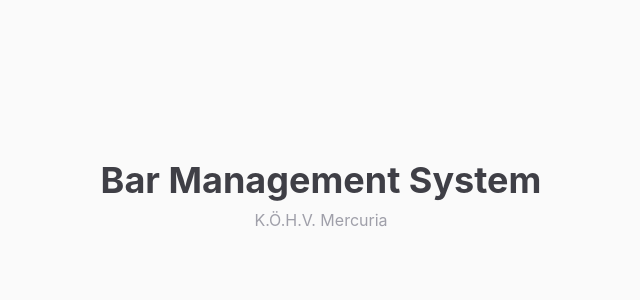
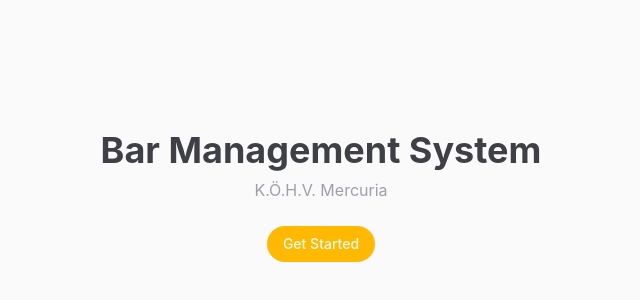
Before and after one commit to danielkalinx/barsystem-by-merc, a Next.js app: page / in a window 1280 px wide. Shown: the part 204-504 px from the top of the page, without its empty margins (319-959 px from the left). Built offline with nearby package versions, Linux system fonts and the light colour scheme.

Commit message:
refactor: replace globals.css with styles.css and update button component styles

```diff
--- a/src/app/(frontend)/layout.tsx
+++ b/src/app/(frontend)/layout.tsx
@@ -1,4 +1,4 @@
-import '@/app/globals.css'
+import './styles.css'
 
 export const metadata = {
   title: 'Bar Management System',
--- a/src/app/(frontend)/page.tsx
+++ b/src/app/(frontend)/page.tsx
@@ -1,9 +1,12 @@
+import { Button } from '@/components/ui/button'
+
 export default function LandingPage() {
   return (
     <div className="min-h-screen flex items-center justify-center">
       <div className="text-center">
         <h1 className="text-4xl font-bold">Bar Management System</h1>
         <p className="text-muted-foreground mt-2">K.Ö.H.V. Mercuria</p>
+        <Button className="mt-6">Get Started</Button>
       </div>
     </div>
   )
--- a/src/app/globals.css
+++ b/src/app/(frontend)/styles.css
@@ -1,9 +1,11 @@
 @import "tailwindcss";
+
+@custom-variant dark (&:is(.dark *));
 
 @theme inline {
   --color-background: var(--background);
   --color-foreground: var(--foreground);
-  --font-sans: var(--font-sans);
+  --font-sans: Inter, sans-serif;
   --font-mono: var(--font-geist-mono);
   --color-sidebar-ring: var(--sidebar-ring);
   --color-sidebar-border: var(--sidebar-border);
@@ -38,7 +40,7 @@
   --radius-md: calc(var(--radius) - 2px);
   --radius-lg: var(--radius);
   --radius-xl: calc(var(--radius) + 4px);
-  --font-serif: var(--font-serif);
+  --font-serif: Abhaya Libre, serif;
   --color-destructive-foreground: var(--destructive-foreground);
   --color-shadow-color: var(--shadow-color);
   --color-sidebar-background: var(--sidebar-background);
@@ -70,7 +72,7 @@
   --chart-4: oklch(0.473 0.125 46.201);
   --chart-5: oklch(0.414 0.105 45.904);
   --sidebar-foreground: oklch(0.269 0.000 0.000);
-  --sidebar: oklch(0.920 0.004 286.320);
+  --sidebar: oklch(1.000 0.000 0.000);
   --sidebar-primary: oklch(0.878 0.169 91.857);
   --sidebar-accent: oklch(0.987 0.021 95.277);
   --sidebar-accent-foreground: oklch(0.772 0.173 65.367);
@@ -96,7 +98,7 @@
   --input: oklch(0.371 0.000 0.000);
   --muted: oklch(0.239 0.000 0.000);
   --popover-foreground: oklch(0.922 0.000 0.000);
-  --primary-foreground: oklch(0.000 0.000 0.000);
+  --primary-foreground: oklch(0.987 0.021 95.277);
   --ring: oklch(0.769 0.165 70.080);
   --secondary-foreground: oklch(0.922 0.000 0.000);
   --chart-1: oklch(0.837 0.164 84.429);
@@ -104,7 +106,7 @@
   --chart-3: oklch(0.473 0.125 46.201);
   --chart-4: oklch(0.555 0.146 48.998);
   --chart-5: oklch(0.473 0.125 46.201);
-  --sidebar: oklch(0.168 0.000 0.000);
+  --sidebar: oklch(1.000 0.000 0.000);
   --sidebar-foreground: oklch(0.922 0.000 0.000);
   --sidebar-primary: oklch(0.769 0.165 70.080);
   --sidebar-primary-foreground: oklch(1.000 0.000 0.000);
@@ -153,3 +155,12 @@
   }
 
 }
+
+@layer base {
+  * {
+    @apply border-border outline-ring/50;
+  }
+  body {
+    @apply bg-background text-foreground;
+  }
+}
--- a/src/components/ui/button.tsx
+++ b/src/components/ui/button.tsx
@@ -1,39 +1,37 @@
-import * as React from "react"
-import { Slot } from "@radix-ui/react-slot"
-import { cva, type VariantProps } from "class-variance-authority"
+import * as React from 'react'
+import { Slot } from '@radix-ui/react-slot'
+import { cva, type VariantProps } from 'class-variance-authority'
 
-import { cn } from "@/lib/utils"
+import { cn } from '@/lib/utils'
 
 const buttonVariants = cva(
-  "inline-flex items-center justify-center gap-2 whitespace-nowrap rounded-md text-sm font-medium transition-all disabled:pointer-events-none disabled:opacity-50 [&_svg]:pointer-events-none [&_svg:not([class*='size-'])]:size-4 shrink-0 [&_svg]:shrink-0 outline-none focus-visible:border-ring focus-visible:ring-ring/50 focus-visible:ring-[3px] aria-invalid:ring-destructive/20 dark:aria-invalid:ring-destructive/40 aria-invalid:border-destructive",
+  "inline-flex items-center justify-center gap-2 whitespace-nowrap rounded-full text-sm font-medium transition-all disabled:pointer-events-none disabled:opacity-50 [&_svg]:pointer-events-none [&_svg:not([class*='size-'])]:size-4 shrink-0 [&_svg]:shrink-0 outline-none focus-visible:border-ring focus-visible:ring-ring/50 focus-visible:ring-[3px] aria-invalid:ring-destructive/20 dark:aria-invalid:ring-destructive/40 aria-invalid:border-destructive",
   {
     variants: {
       variant: {
-        default: "bg-primary text-primary-foreground hover:bg-primary/90",
+        default: 'bg-primary text-primary-foreground hover:bg-primary/90',
         destructive:
-          "bg-destructive text-white hover:bg-destructive/90 focus-visible:ring-destructive/20 dark:focus-visible:ring-destructive/40 dark:bg-destructive/60",
+          'bg-destructive text-white hover:bg-destructive/90 focus-visible:ring-destructive/20 dark:focus-visible:ring-destructive/40 dark:bg-destructive/60',
         outline:
-          "border bg-background shadow-xs hover:bg-accent hover:text-accent-foreground dark:bg-input/30 dark:border-input dark:hover:bg-input/50",
-        secondary:
-          "bg-secondary text-secondary-foreground hover:bg-secondary/80",
-        ghost:
-          "hover:bg-accent hover:text-accent-foreground dark:hover:bg-accent/50",
-        link: "text-primary underline-offset-4 hover:underline",
+          'border bg-background shadow-xs hover:bg-accent hover:text-accent-foreground dark:bg-input/30 dark:border-input dark:hover:bg-input/50',
+        secondary: 'bg-secondary text-secondary-foreground hover:bg-secondary/80',
+        ghost: 'hover:bg-accent hover:text-accent-foreground dark:hover:bg-accent/50',
+        link: 'text-primary underline-offset-4 hover:underline',
       },
       size: {
-        default: "h-9 px-4 py-2 has-[>svg]:px-3",
-        sm: "h-8 rounded-md gap-1.5 px-3 has-[>svg]:px-2.5",
-        lg: "h-10 rounded-md px-6 has-[>svg]:px-4",
-        icon: "size-9",
-        "icon-sm": "size-8",
-        "icon-lg": "size-10",
+        default: 'h-9 px-4 py-2 has-[>svg]:px-3',
+        sm: 'h-8 rounded-full gap-1.5 px-3 has-[>svg]:px-2.5',
+        lg: 'h-10 rounded-full px-6 has-[>svg]:px-4',
+        icon: 'size-9',
+        'icon-sm': 'size-8',
+        'icon-lg': 'size-10',
       },
     },
     defaultVariants: {
-      variant: "default",
-      size: "default",
+      variant: 'default',
+      size: 'default',
     },
-  }
+  },
 )
 
 function Button({
@@ -42,11 +40,11 @@
   size,
   asChild = false,
   ...props
-}: React.ComponentProps<"button"> &
+}: React.ComponentProps<'button'> &
   VariantProps<typeof buttonVariants> & {
     asChild?: boolean
   }) {
-  const Comp = asChild ? Slot : "button"
+  const Comp = asChild ? Slot : 'button'
 
   return (
     <Comp
```
